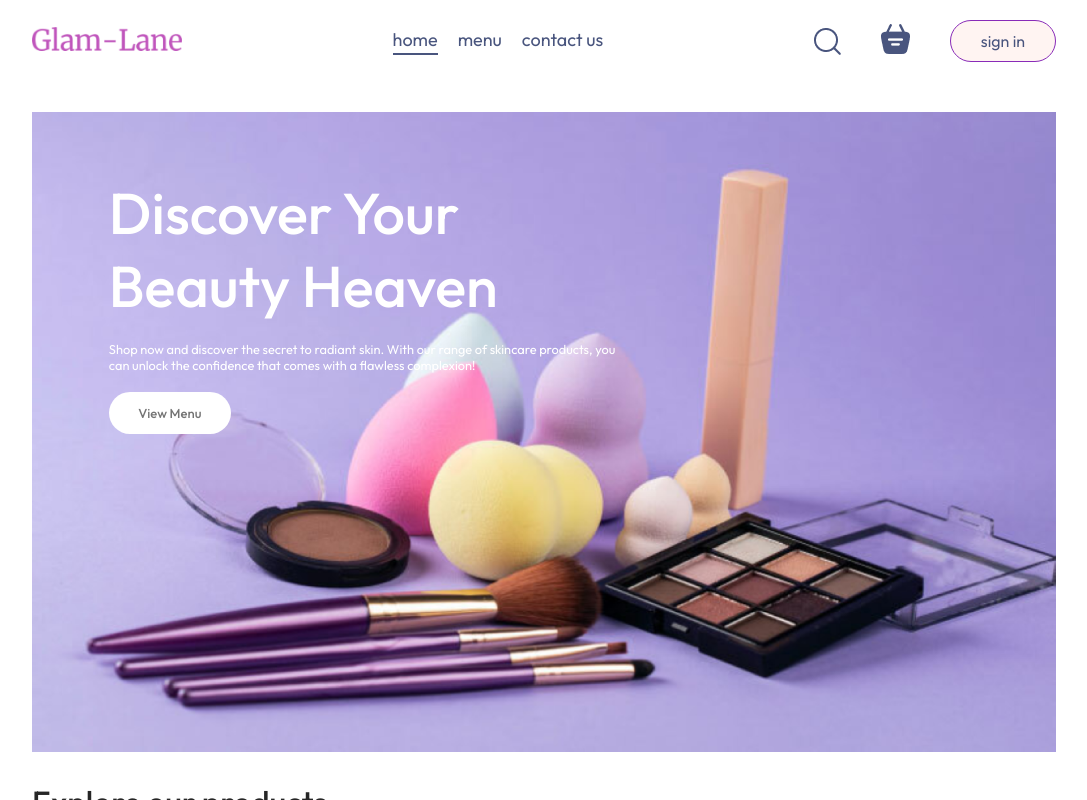
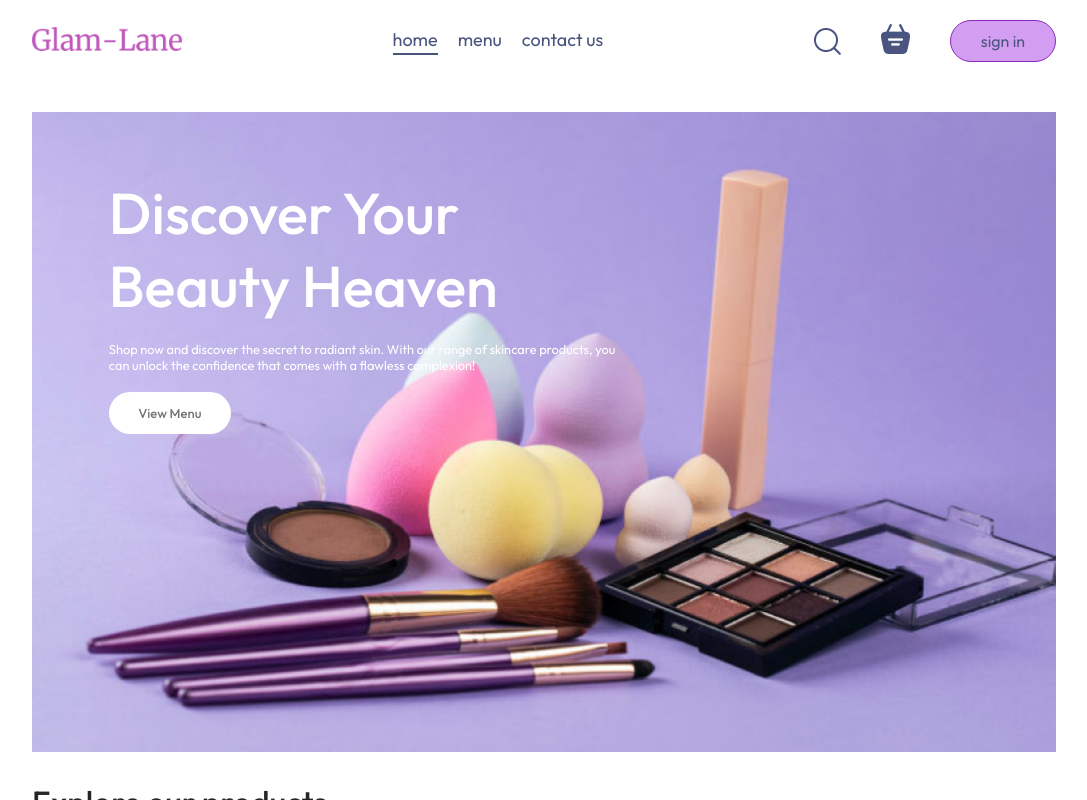
Before and after one commit to Ritwika-14/food-del, a React (Vite) app in the folder frontend/: page / in a window 1280 px wide. In both pictures the pointer is over the button "sign in". Shown: the top 800 px of the page, without its empty margins (96-1183 px from the left). Built offline with nearby package versions, Linux system fonts and the light colour scheme; no server answers.

Commit message:
Update Navbar.css

```diff
--- a/frontend/src/components/Navbar/Navbar.css
+++ b/frontend/src/components/Navbar/Navbar.css
@@ -54,7 +54,7 @@ position: relative;
 }
 
 .navbar-right button:hover {
-    background: #fff4f2;
+    background: #d39ef1;
 }
 
 .navbar-profile{
@@ -83,7 +83,7 @@ position: relative;
     display: flex;
     flex-direction: column;
     gap: 10px;
-    background-color: #fff2ef;
+    background-color: #d39ef1;
     padding: 12px 25px;
     border-radius: 4px;
     border: 1px solid #ae68e0;
```
